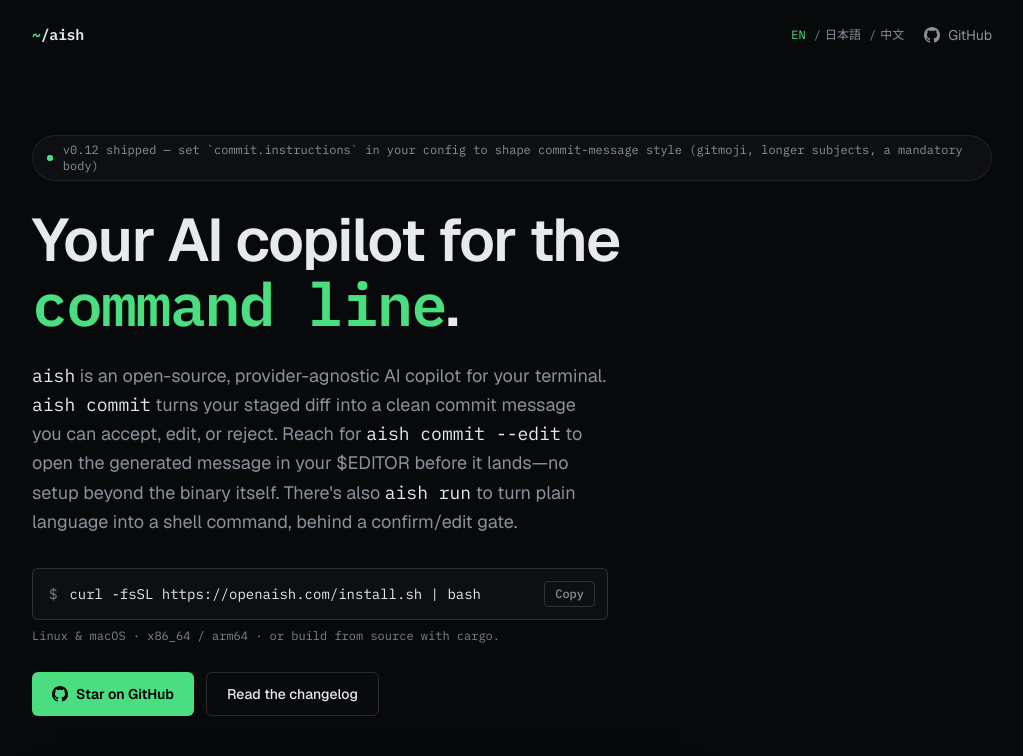
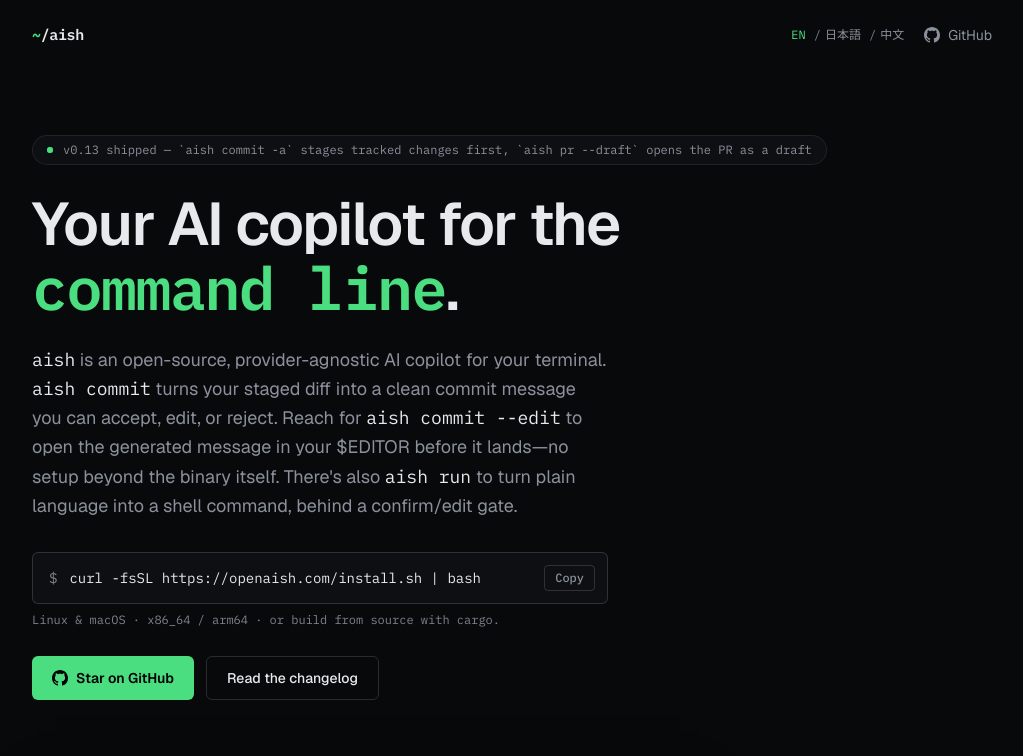
Before and after one commit to daaquan/aish-web, a Next.js app: page /en in a window 1280 px wide. Shown: the top 756 px of the page, without its empty margins (128-1151 px from the left). Built offline with nearby package versions, Linux system fonts and the light colour scheme.

Commit message:
chore: sync site with aish v0.13.0
Bumps version references (hero badge, terminal chip, install.sh) and
updates the hero badge copy to highlight commit -a/--all and pr --draft.

```diff
--- a/src/app/[lang]/page.tsx
+++ b/src/app/[lang]/page.tsx
@@ -141,7 +141,7 @@
               <span className="h-3 w-3 rounded-full bg-[#28c840]" />
               <span className="ml-3 font-mono text-xs text-faint">aish — zsh</span>
               <span className="ml-auto rounded border border-[var(--border-strong)] px-2 py-0.5 font-mono text-[10px] uppercase tracking-wider text-accent">
-                v0.12
+                v0.13
               </span>
             </div>
             <div className="space-y-2.5 p-5 font-mono text-[13px] leading-relaxed sm:text-sm">
--- a/src/app/dictionaries/en.json
+++ b/src/app/dictionaries/en.json
@@ -7,7 +7,7 @@
     "license": "MIT"
   },
   "hero": {
-    "badge": "v0.12 shipped — set `commit.instructions` in your config to shape commit-message style (gitmoji, longer subjects, a mandatory body)",
+    "badge": "v0.13 shipped — `aish commit -a` stages tracked changes first, `aish pr --draft` opens the PR as a draft",
     "titlePre": "Your AI copilot for the",
     "titleAccent": "command line",
     "titleSuffix": ".",
--- a/src/app/dictionaries/ja.json
+++ b/src/app/dictionaries/ja.json
@@ -7,7 +7,7 @@
     "license": "MIT"
   },
   "hero": {
-    "badge": "v0.12 リリース — 設定の `commit.instructions` でコミットメッセージのスタイルを調整（gitmoji・長めの件名・本文必須など）",
+    "badge": "v0.13 リリース — `aish commit -a` で追跡済みの変更を自動ステージ、`aish pr --draft` でドラフト PR を作成",
     "titlePre": "あなたのターミナルに、",
     "titleAccent": "AI コパイロット",
     "titleSuffix": "を。",
--- a/src/app/dictionaries/zh.json
+++ b/src/app/dictionaries/zh.json
@@ -7,7 +7,7 @@
     "license": "MIT"
   },
   "hero": {
-    "badge": "v0.12 已发布 — 在配置中设置 `commit.instructions` 即可定制提交信息风格（gitmoji、更长的标题、必须的正文等）",
+    "badge": "v0.13 已发布 — `aish commit -a` 自动暂存已跟踪的改动，`aish pr --draft` 直接创建草稿 PR",
     "titlePre": "你的终端",
     "titleAccent": "AI 助手",
     "titleSuffix": "。",
```
Also changed, not shown: .aish-sync.json, 1 other file (tests, documents, lock files or other folders).
